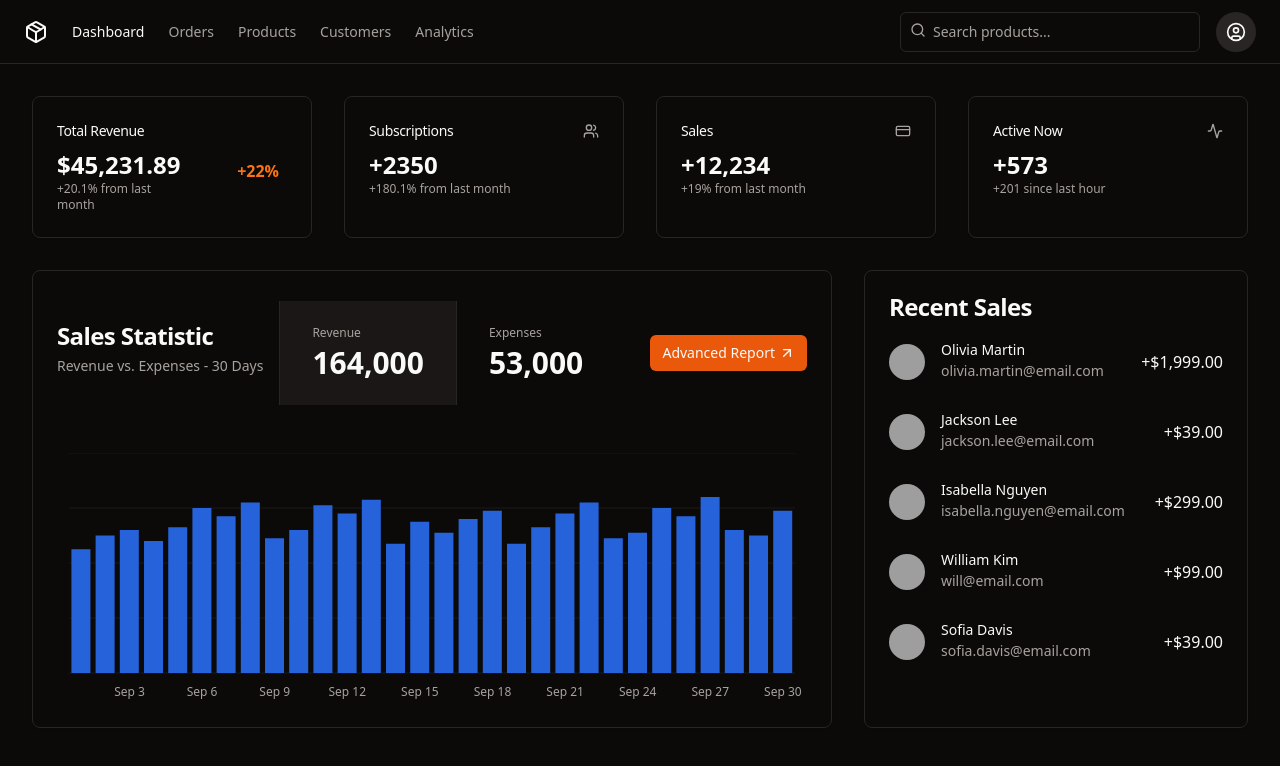
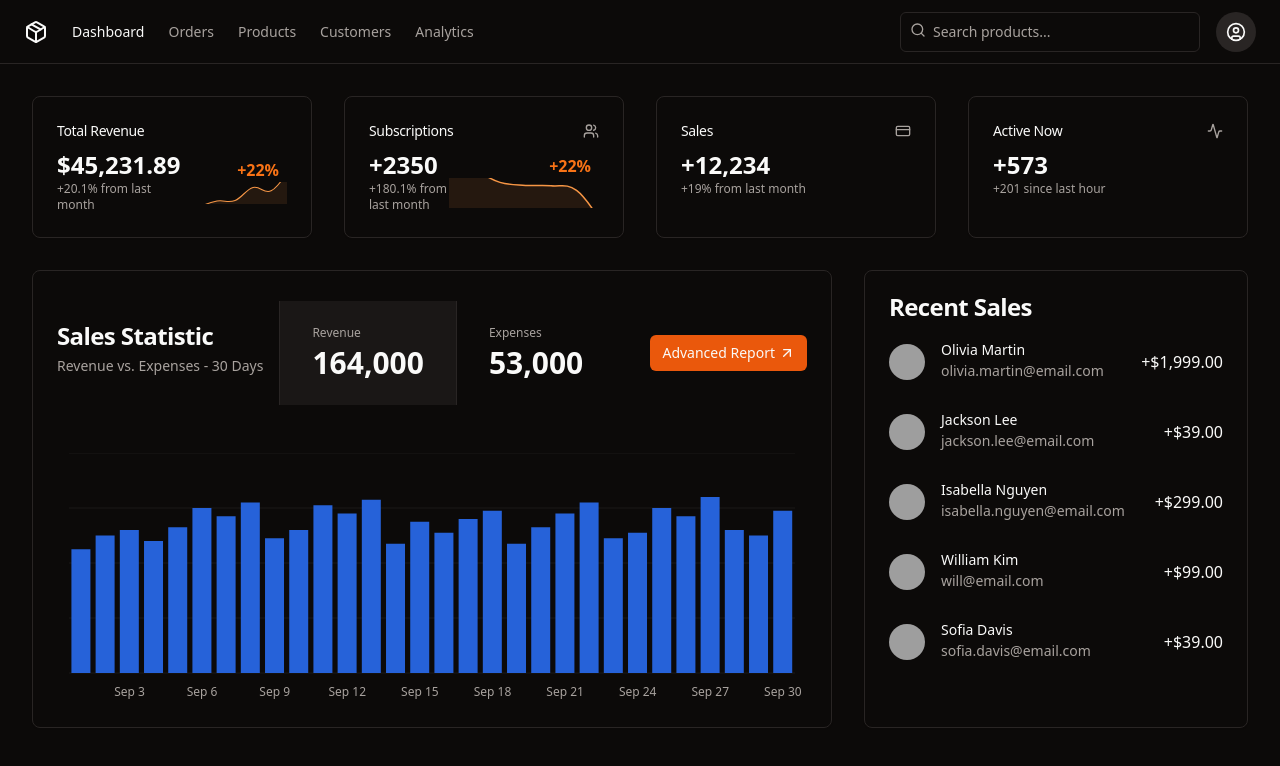
Before and after one commit to AlyaaRushdy/ecommerce-dashboard-react, a React (Vite) app: page / in a window 1280 px wide. Shown: the top 766 px of the page. Built offline with nearby package versions, Linux system fonts and the light colour scheme; grey boxes are pictures that could not be loaded.

Commit message:
add graphs

```diff
--- a/src/components/MainPage.jsx
+++ b/src/components/MainPage.jsx
@@ -197,7 +197,7 @@ const MainPage = () => {
               </div>
               <div>
                 <p className="text-orange-500 font-bold float-right pr-2">+22%</p>
-                <svg width={100} height={20} className="magicpattern">
+                <svg width={100} height={20} className="magicpattern1">
                 </svg>
               </div>
             </CardContent>
@@ -210,11 +210,18 @@ const MainPage = () => {
               </CardTitle>
               <Users className="h-4 w-4 text-muted-foreground" />
             </CardHeader>
-            <CardContent>
+            <CardContent className="grid grid-cols-[1fr_auto] items-center">
+              <div>
               <div className="text-2xl font-bold">+2350</div>
               <p className="text-xs text-muted-foreground">
-                +180.1% from last month
+              +180.1% from last month
               </p>
+              </div>
+              <div>
+                <p className="text-orange-500 font-bold float-right pr-2">+22%</p>
+                <svg width={100} height={20} className="magicpattern2">
+                </svg>
+              </div>
             </CardContent>
           </Card>
 
```
